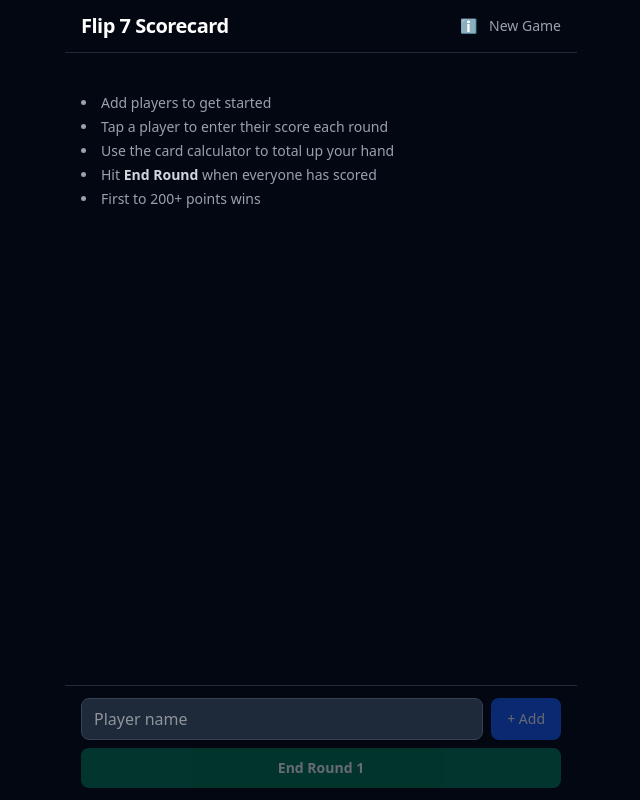
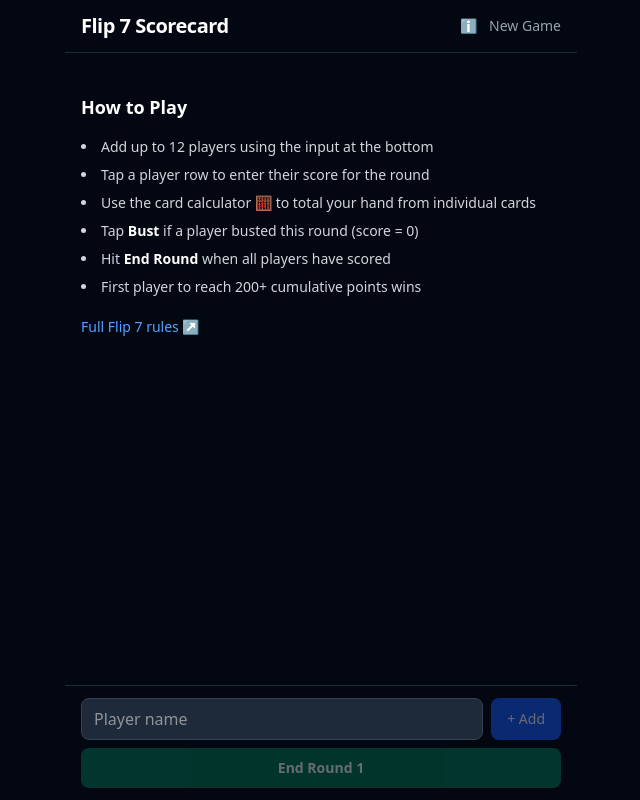
Before and after one commit to nickjharr/flip7scorecard, a SvelteKit app: page / in a window 1280 px wide. Shown: the whole page, without its empty margins (319-959 px from the left). Built offline with nearby package versions, Linux system fonts and the light colour scheme.

Commit message:
feat: update home screen empty state with how to play content, align calculator emoji

```diff
--- a/src/lib/components/ScoreInput.svelte
+++ b/src/lib/components/ScoreInput.svelte
@@ -68,7 +68,7 @@
     onclick={() => (calculatorOpen = true)}
     class="px-3 py-2 rounded-lg bg-gray-700 hover:bg-gray-600 text-sm transition-colors"
   >
-    🃏 Calc
+    🧮 Calc
   </button>
 
   <button
--- a/src/routes/+page.svelte
+++ b/src/routes/+page.svelte
@@ -80,14 +80,24 @@
   <!-- Player list -->
   <main class="flex-1 overflow-y-auto px-4 py-2">
     {#if game.players.length === 0}
-      <div class="text-gray-400 text-sm mt-8 space-y-2">
-        <ul class="list-disc list-inside space-y-1">
-          <li>Add players to get started</li>
-          <li>Tap a player to enter their score each round</li>
-          <li>Use the card calculator to total up your hand</li>
-          <li>Hit <strong class="text-gray-300">End Round</strong> when everyone has scored</li>
-          <li>First to 200+ points wins</li>
+      <div class="text-sm mt-8">
+        <h2 class="text-lg font-semibold text-white mb-4">How to Play</h2>
+        <ul class="text-gray-300 list-disc list-inside space-y-2 mb-5">
+          <li>Add up to 12 players using the input at the bottom</li>
+          <li>Tap a player row to enter their score for the round</li>
+          <li>Use the card calculator 🧮 to total your hand from individual cards</li>
+          <li>Tap <strong class="text-white">Bust</strong> if a player busted this round (score = 0)</li>
+          <li>Hit <strong class="text-white">End Round</strong> when all players have scored</li>
+          <li>First player to reach 200+ cumulative points wins</li>
         </ul>
+        <a
+          href="https://theop.games/pages/flip-7"
+          target="_blank"
+          rel="noopener noreferrer"
+          class="text-blue-400 hover:text-blue-300 transition-colors"
+        >
+          Full Flip 7 rules ↗
+        </a>
       </div>
     {/if}
 
```
